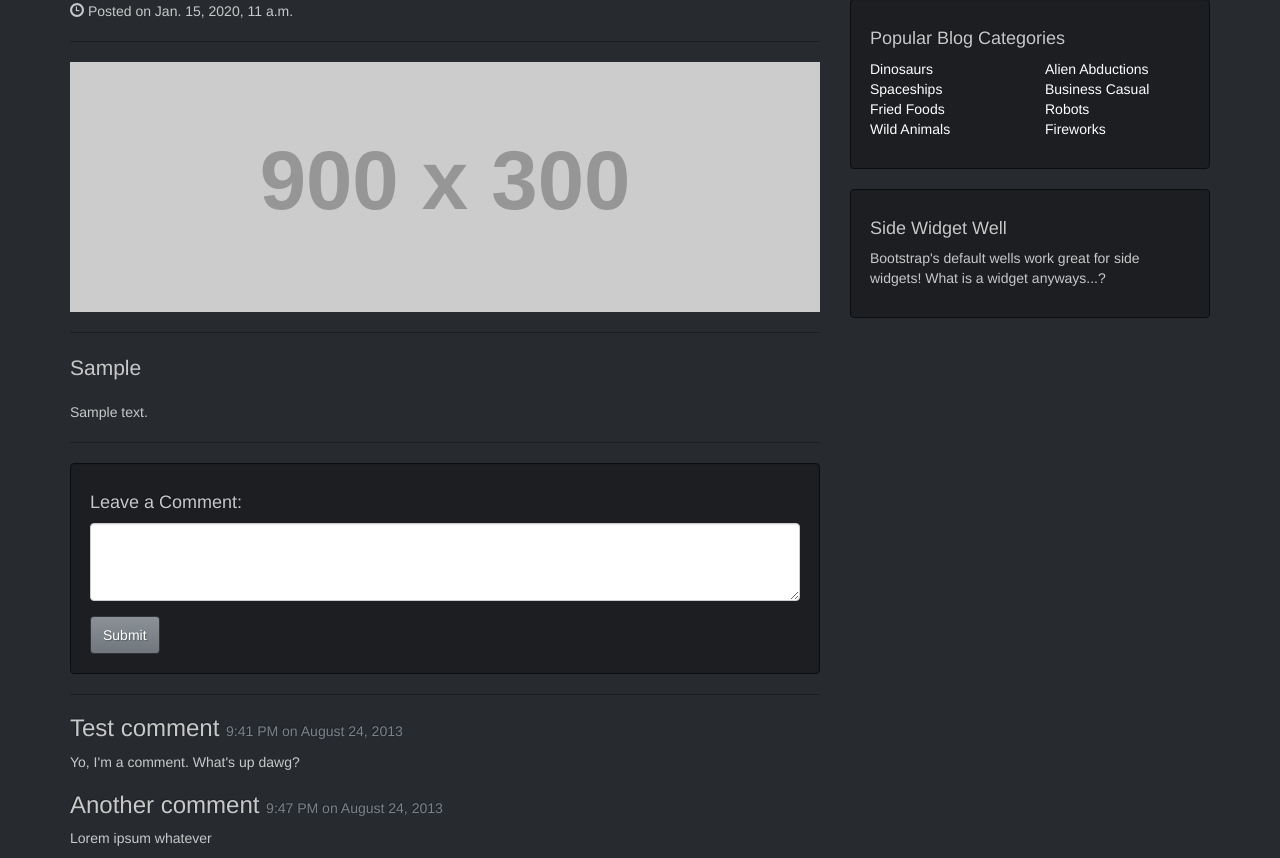
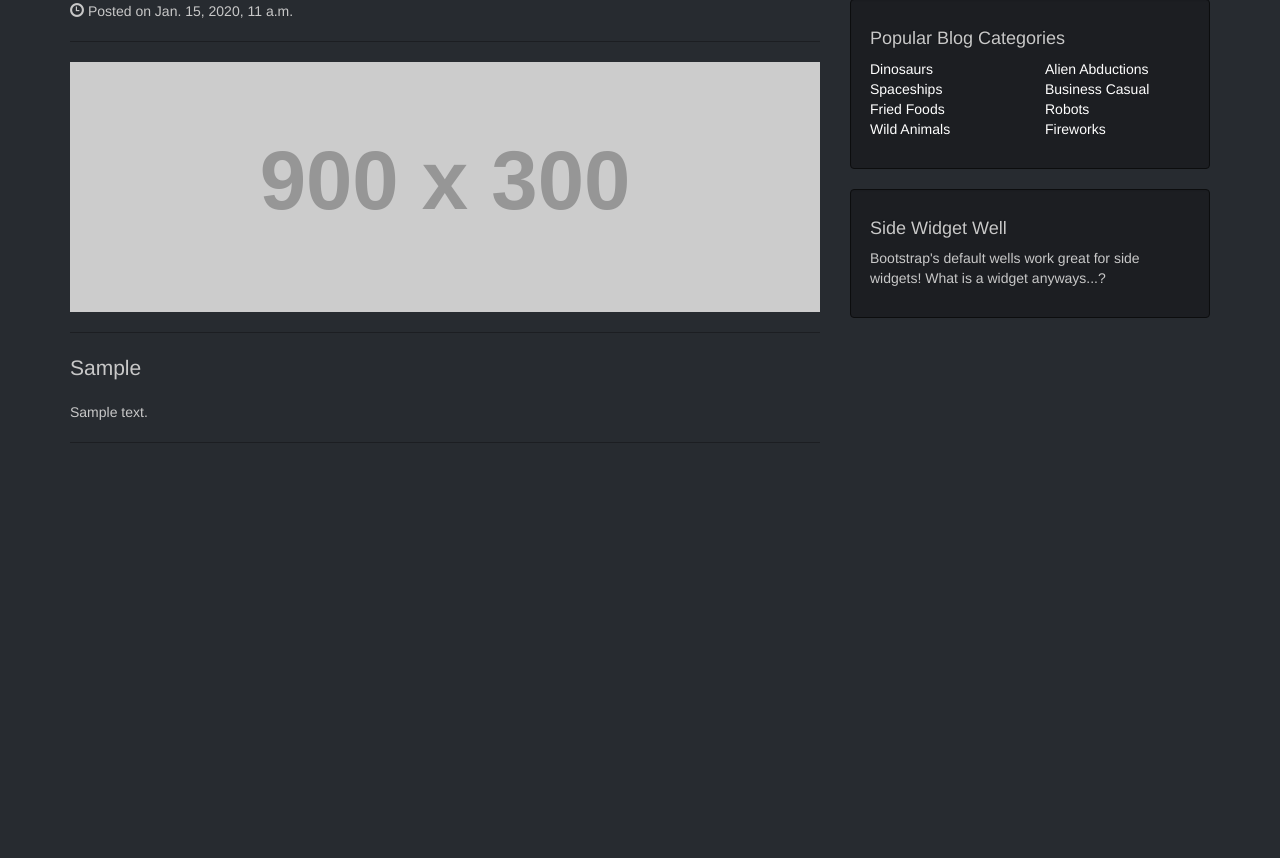
Before and after one commit to dagolap/dagolavprestegarden, a Django app: a page that uses homepage/apps/blog/templates/blog/post-details.html in a window 1280 px wide. Shown: the part 239-1097 px from the top of the page. After the commit the page ends 682 px from the top, so only its background shows below. Run offline with Django 3.2, Linux system fonts and the light colour scheme; tables that the repository leaves empty hold one stand-in row (values such as "Sample post"); grey boxes labelled with a size stand in for pictures from a placeholder-image service; some libraries are stand-ins or nearby versions.

Commit message:
Making everything ready to start using some comment framework

```diff
--- a/homepage/apps/blog/templates/blog/index.html
+++ b/homepage/apps/blog/templates/blog/index.html
@@ -11,7 +11,7 @@
         <hr>
         <a href="{{ post.get_absolute_url }}"><img src="http://placehold.it/900x300" class="img-responsive"></a>
         <p class="lead">{{ post.ingress|markdown }}</p>
-        <p><a href="{{ post.get_absolute_url }}">Read more...</a></p>
+        <p><a href="{{ post.get_absolute_url }}">Read more...</a> (<a href="{{ post.get_absolute_url }}#comments">0 comments</a>)</p>
     </article>
     <hr>
   {% else %}
@@ -21,7 +21,7 @@
         <hr>
         <a href="{{ post.get_absolute_url }}"><img src="http://placehold.it/900x300" class="img-responsive"></a>
         <p class="lead">{{ post.ingress|markdown }}</p>
-        <p><a href="{{ post.get_absolute_url }}">Read more...</a></p>
+        <p><a href="{{ post.get_absolute_url }}">Read more...</a> (<a href="{{ post.get_absolute_url }}#comments">0 comments</a>)</p>
     </article>
   {% endif %}
 {% endfor %}
--- a/homepage/apps/blog/templates/blog/post-details.html
+++ b/homepage/apps/blog/templates/blog/post-details.html
@@ -16,25 +16,5 @@
   </article>
   <hr>
 
-<!-- the comment box -->
-<div class="well">
-  <h4>Leave a Comment:</h4>
-  <form role="form">
-    <div class="form-group">
-      <textarea class="form-control" rows="3"></textarea>
-    </div>
-    <button type="submit" class="btn btn-primary">Submit</button>
-  </form>
-</div>
-
-<hr>
-
-<!-- the comments -->
-<h3>Test comment <small>9:41 PM on August 24, 2013</small></h3>
-<p>Yo, I'm a comment. What's up dawg?</p>
-
-<h3>Another comment <small>9:47 PM on August 24, 2013</small></h3>
-<p>Lorem ipsum whatever</p>
-
 
 {% endblock %}
```
Also changed, not shown: homepage/homepage/settings/base.py (+7 -3 lines). Lines whose indentation alone changed are shown as unchanged.
